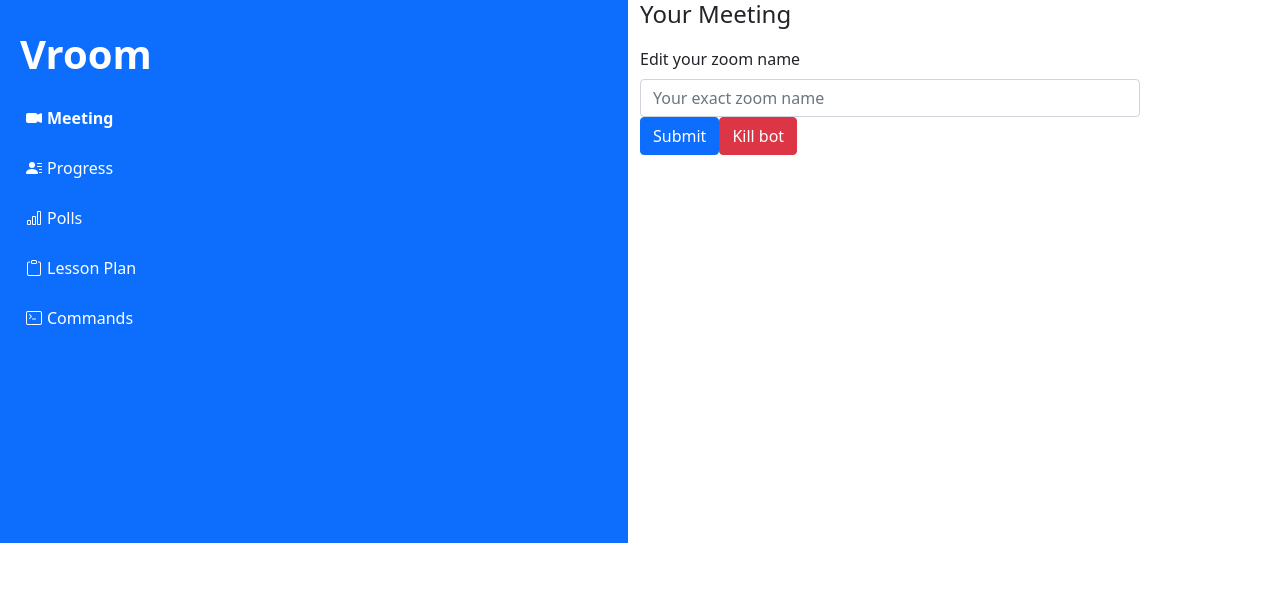
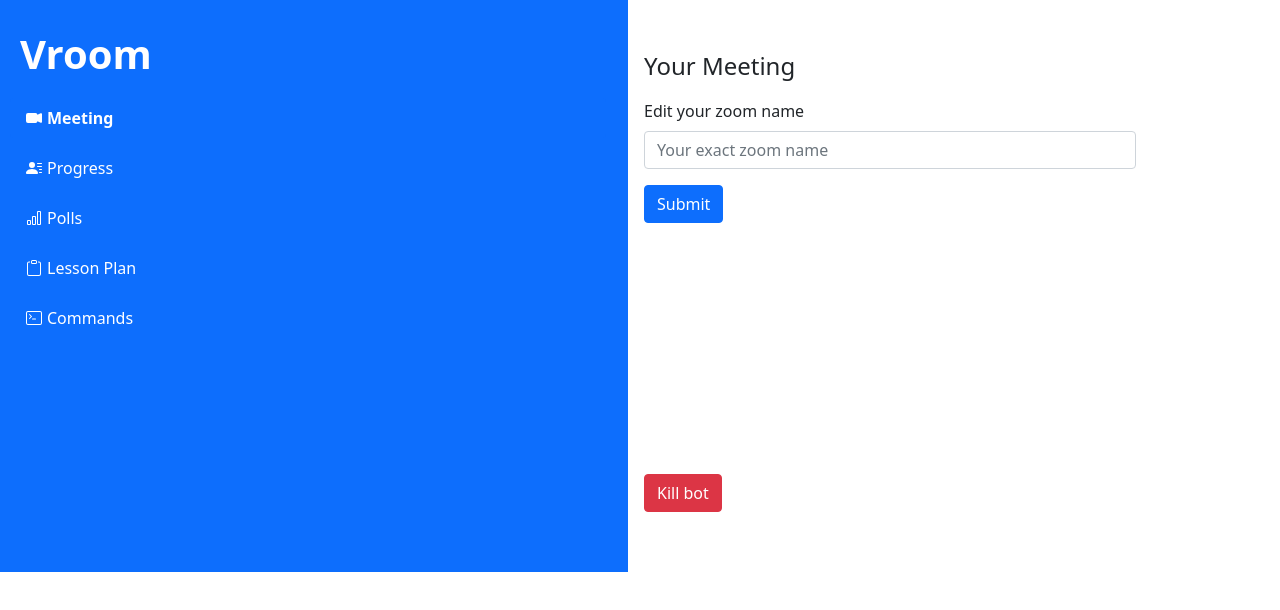
Before and after one commit to barney54321/Vroom, a React (Create React App) app: page / in a window 1280 px wide. Shown: the top 610 px of the page. Built offline with nearby package versions, Linux system fonts and the light colour scheme.

Commit message:
style meeting

```diff
--- a/src/App.css
+++ b/src/App.css
@@ -71,7 +71,7 @@
 }
 
 .col {
-  height: 543px;
+  height: 572px;
   width: 30%;
 }
 
@@ -144,9 +144,24 @@
 
 h4 {
   padding-bottom: 10px;
+  font-weight: bold;
 }
 
 .existing-poll-text {
   width: 95%;
   height: 100%
 }
+
+.your-meeting {
+  width: 100%;
+  height: 90%;
+}
+
+.your-meeting-button {
+  width: 100%;
+  height: 10%;
+}
+
+.tab-container {
+  height: 522px;
+}
--- a/src/Components/Tabs/Meetings/LeaveMeeting.js
+++ b/src/Components/Tabs/Meetings/LeaveMeeting.js
@@ -28,17 +28,23 @@ const LeaveMeeting = () => {
         });
     }
     return (
-        <div>
-            <h4>Your Meeting</h4>
+        <div className="tab-container">
+            <div className="p-1 your-meeting">
+                <h4 className="mt-5">Your Meeting</h4>
                 <Form onSubmit={updateName}>
                     <Form.Group>
-                    <Form.Label>Edit your zoom name</Form.Label>
-                    <Form.Control id="tutor-name" type="text" placeholder="Your exact zoom name"></Form.Control>
+                        <Form.Label class="mb-2">Edit your zoom name</Form.Label>
+                        <Form.Control className="mb-3" id="tutor-name" type="text" placeholder="Your exact zoom name"></Form.Control>
                     </Form.Group>
                 </Form>
                 <Button variant="primary" type="submit" onClick={e => updateName(e)}>Submit</Button>
+
+            </div>
+            <div className="p-1 your-meeting-button">
                 <Button variant="danger" onClick={killBot}>Kill bot</Button>
             </div>
+        </div>
+
     )
 }
 
--- a/src/Components/Tabs/Meetings/Meeting.js
+++ b/src/Components/Tabs/Meetings/Meeting.js
@@ -17,7 +17,7 @@ const Meeting = () => {
         });
     }
     return (
-        <div className="meeting-page p-1">
+        <div className="p-1">
             <h4>Launch an assistant</h4>
             <Form onSubmit={launch}>
                 <Form.Group>
```
Lines whose indentation alone changed are shown as unchanged.
